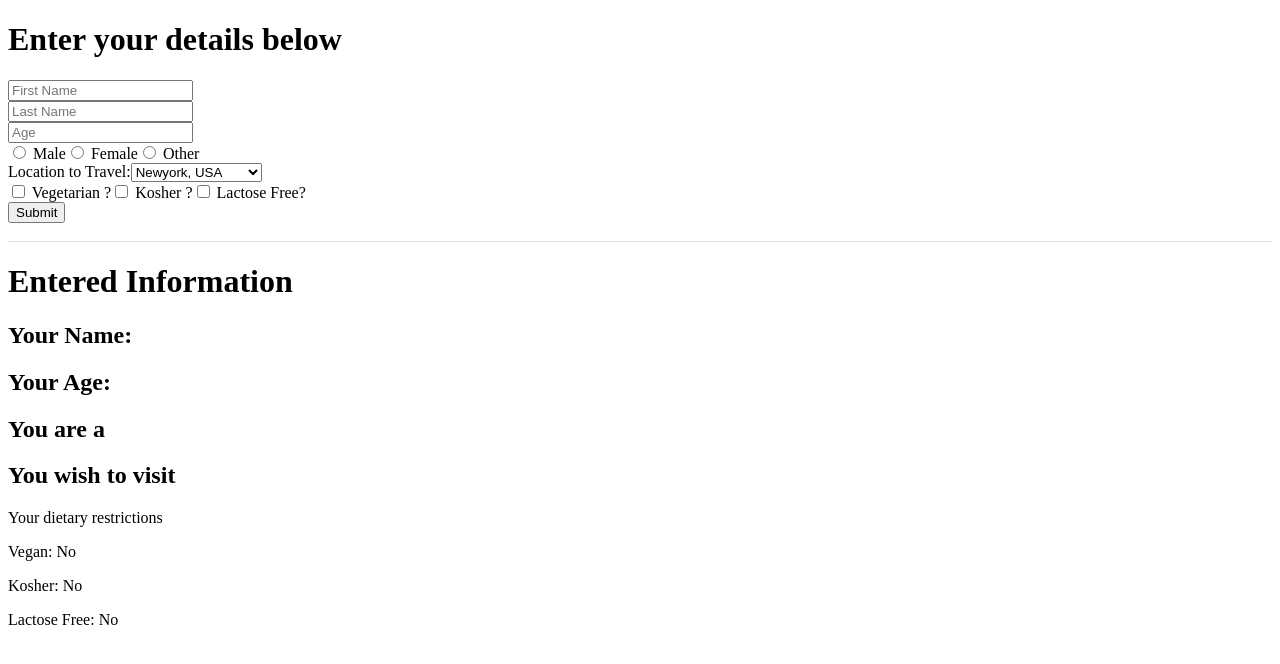
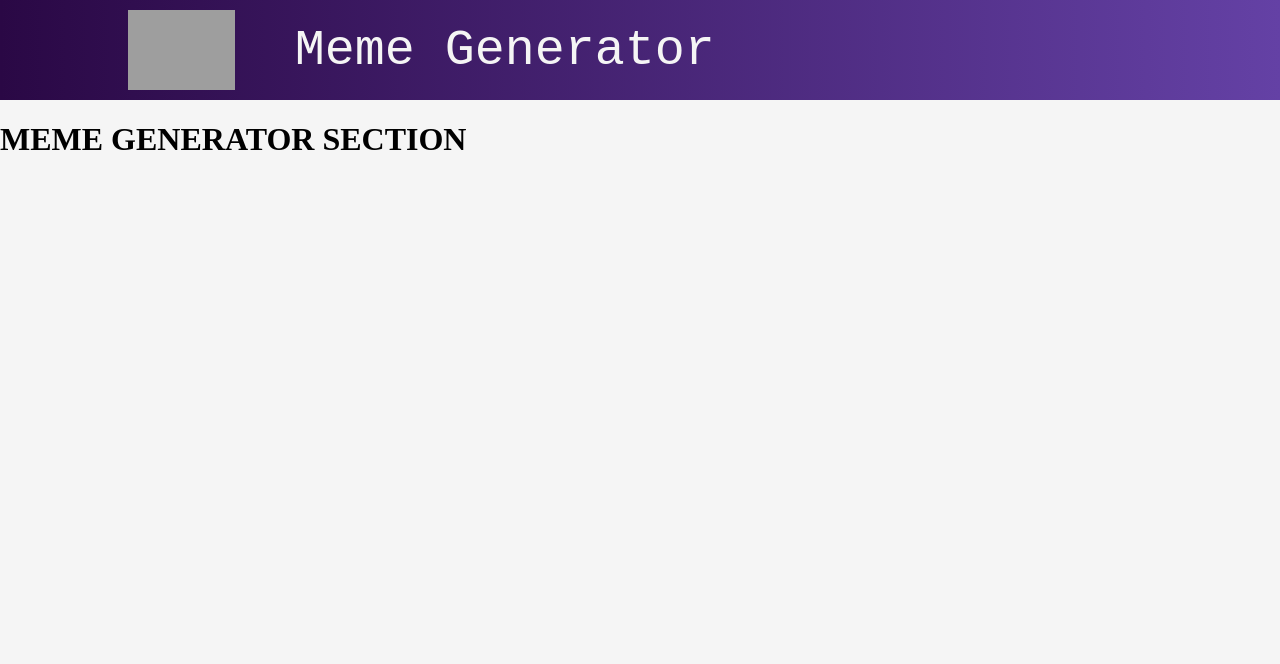
Before and after one commit to userforbidden/reactpractice, a React (Create React App) app in the folder meme-gen/: page / in a window 1280 px wide. Shown: the top 664 px of the page. Built offline with nearby package versions, Linux system fonts and the light colour scheme; grey boxes are pictures that could not be loaded.

Commit message:
45. Completed until Step2 of Meme Generator proj

```diff
--- a/meme-gen/src/App.css
+++ b/meme-gen/src/App.css
@@ -1,38 +1,103 @@
-.App {
-  text-align: center;
+body{
+  margin: 0;
+  background-color: whitesmoke;
 }
 
-.App-logo {
-  height: 40vmin;
-  pointer-events: none;
+header{
+  height: 100px;
+  display: flex;
+  align-items: center;
+  background: #6441A5; /*fallback for old browsers*/
+  background: -webkit-linear-gradient(to right, #2a0845, #6441A5); /*Chrome 10-25, Safari 5.5.6*/
+  background: linear-gradient(to right, #2a0845, #6441A5) /**W3C, IE 10+/ Edge, Firefox 16+, Chrome 26+
+  , Opera 12+, Safari 7+ */
+}
+header > img{
+  height: 80%;
+  margin-left: 10%
 }
 
-@media (prefers-reduced-motion: no-preference) {
-  .App-logo {
-    animation: App-logo-spin infinite 20s linear;
-  }
+header > p{
+  font-family: VT323, monospace;
+  color: whitesmoke;
+  font-size: 50px;
+  margin-left: 60px;
 }
 
-.App-header {
-  background-color: #282c34;
-  min-height: 100vh;
-  display: flex;
-  flex-direction: column;
-  align-items: center;
-  justify-content: center;
-  font-size: calc(10px + 2vmin);
-  color: white;
+.meme{
+  position: relative;
+  width: 90%;
+  margin: auto;
 }
 
-.App-link {
-  color: #61dafb;
+.meme > img{
+  width: 100%;
 }
 
-@keyframes App-logo-spin {
-  from {
-    transform: rotate(0deg);
-  }
-  to {
-    transform: rotate(360deg);
-  }
+.meme > h2{
+  position: absolute;
+  width: 80%;
+  text-align: center;
+  left: 50%;
+  transform: translateX(-50%);
+  margin: 15px 0;
+  padding: 0 5px;
+  font-family: impact, sans-serif;
+  font-size: 2em;
+  text-transform: uppercase;
+  color: white;
+  letter-spacing: 1px;
+  text-shadow:
+    2px 2px 0 #000,
+    -2px -2px 0 #000,
+    2px -2px 0 #000,
+    -2px 2px 0 #000,
+    0 2px 0 #000,
+    2px 0 0 #000,
+    0 -2px 0 #000,
+    -2px 0 0 #000,
+    2px 2px 5px #000;
 }
+.meme > .bottom{
+  bottom: 0;
+}
+.meme > .top{
+  top: 0;
+}
+.meme-form{
+  width: 90%;
+  margin: 20px auto;
+  display: flex;
+  justify-content: space-between;
+}
+
+.meme-form > input{
+  width: 45%;
+  height: 40px;
+}
+.meme-form > button{
+  border: none;
+  font-family: VT323, monospace;
+  font-size: 25px;
+  letter-spacing: 1.5px;
+  color: white;
+  background: #6441a5;
+}
+
+.meme-form > input::-webkit-input-placeholder{
+  font-family: VT323, monospace;
+  font-size: 25px;
+  text-align: cen;
+}
+
+.meme-form > input::-moz-placeholder{
+  font-family: VT323, monospace;
+  font-size: 25px;
+  text-align: cen;
+}
+
+.meme-form > input::-ms-input-placeholder{
+  font-family: VT323, monospace;
+  font-size: 25px;
+  text-align: cen;
+}
--- a/meme-gen/src/App.js
+++ b/meme-gen/src/App.js
@@ -1,10 +1,16 @@
 import React from 'react';
 import './App.css';
-import Form from './components/FormContainer'
+//import Form from './components/FormContainer'
+//import MemeGen from './components/MemeGenContainer'
+import MemeGenerator from './components/MemeGenerator'
+import Header from './components/Header'
 
 function App(){
   return(
-    <Form />
+    <div>
+      <Header />
+      <MemeGenerator />
+    </div>
   )
 }
 
--- /dev/null
+++ b/meme-gen/src/components/Header.js
@@ -0,0 +1,14 @@
+import React from "react";
+
+function Header(){
+    return (
+        <header>
+            <img
+                src="http://www.pngall.com/wp-content/uploads/2016/05/Trollface.png"
+                alt="Problem?"
+            />
+            <p>Meme Generator</p>
+        </header>
+    )
+}
+export default Header
--- /dev/null
+++ b/meme-gen/src/components/MemeGenContainer.js
@@ -0,0 +1,9 @@
+import React from "react";
+import MemeGenComponent from "./MemeGenComponent"
+
+function MemeGen(){
+    return(
+        <MemeGenComponent />
+    )
+}
+export default MemeGen
--- /dev/null
+++ b/meme-gen/src/components/MemeGenerator.js
@@ -0,0 +1,18 @@
+import React, { Component } from "react";
+class MemeGenerator extends Component{
+    constructor(){
+        super()
+        this.state={
+
+        }
+    }
+    componentDidMount(){
+        console.log("I did mount")
+    }
+    render(){
+        return(
+            <h1>MEME GENERATOR SECTION</h1>
+        )
+    }
+}
+export default MemeGenerator
```
Also changed, not shown: meme-gen/src/components/MemeGenComponent.js (added, +16 -0 lines), 1 other file (tests, documents, lock files or other folders).
